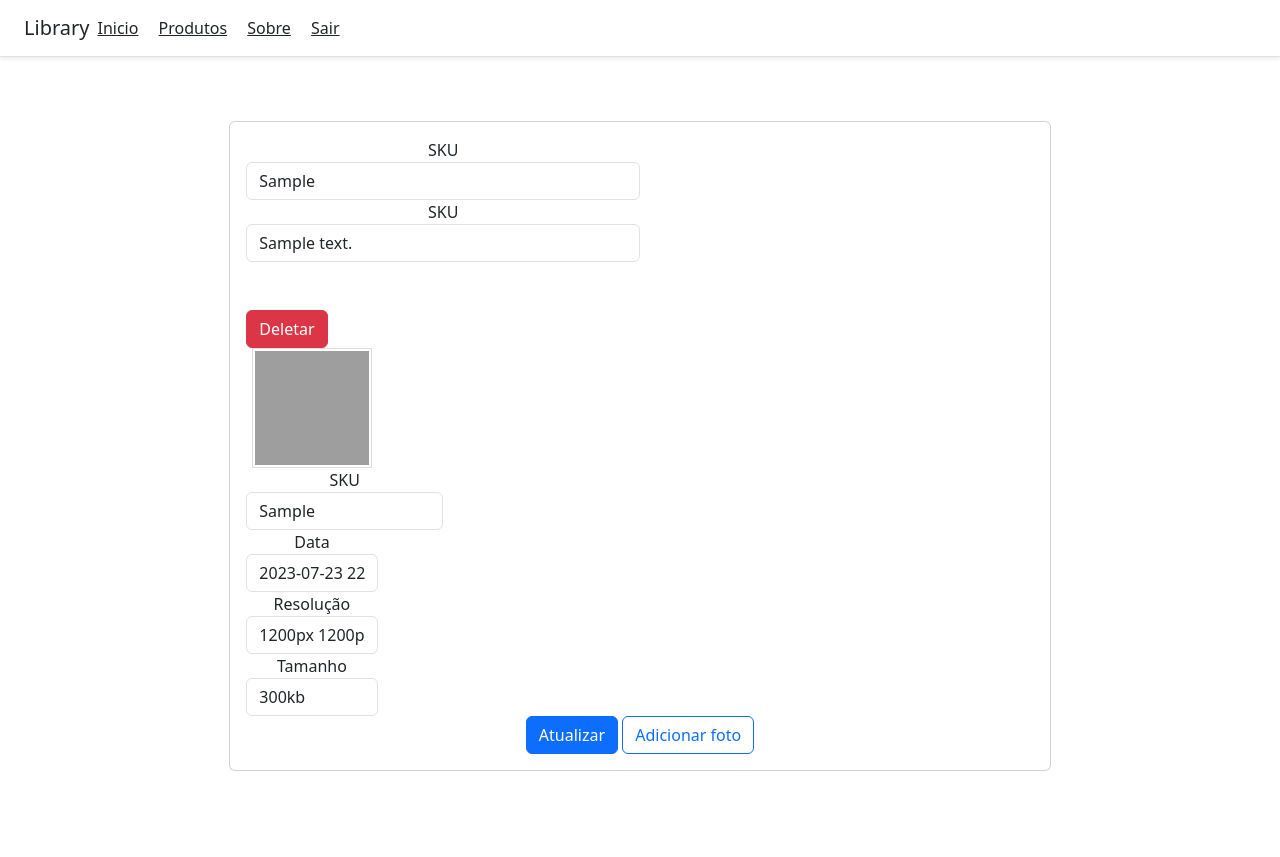
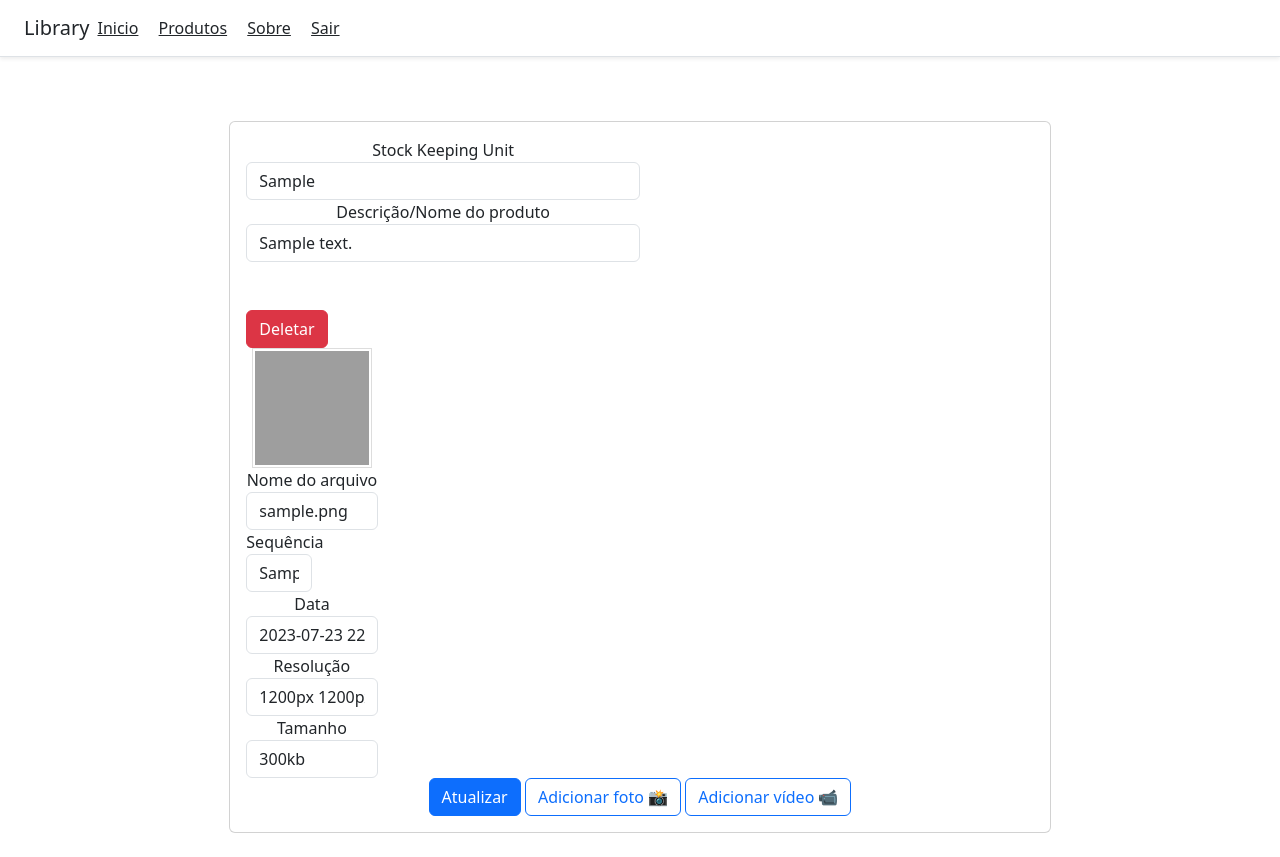
Before and after one commit to douglascarlos-dev/Product-Library, a PHP site: template view/products_edit.php in a window 1280 px wide. Before the commit the page ends 771 px from the top, so only its background shows below. Run offline with PHP 8.4, Linux system fonts and the light colour scheme; the template is opened without the code that fills it: most values are stand-ins (such as "Sample title", 1, 10 or a date in 2020); some libraries are stand-ins or nearby versions; grey boxes are pictures that could not be loaded.

Commit message:
:book: Ajustes de layout

```diff
--- a/model/photoModel.php
+++ b/model/photoModel.php
@@ -83,7 +83,7 @@ class Photo extends Connection {
     }
 
     function photo_list(){
-        $sql_query = "SELECT * FROM view_photo_products WHERE stock_keeping_unit = '" . $this->getStockKeepingUnit() . "'";
+        $sql_query = "SELECT * FROM view_photo_products WHERE stock_keeping_unit = '" . $this->getStockKeepingUnit() . "' ORDER BY sequence";
         $pdo = $this->o_db;
         $stmt = $pdo->prepare($sql_query);
         $array_photo= array();
@@ -112,7 +112,7 @@ class Photo extends Connection {
     function photo_delete(){
 
         $pdo = $this->o_db;
-        $stmt = $pdo->prepare("SELECT file_name_thumbnail  FROM public.view_photo_products WHERE file_name = '" . $this->getFileName() . "'");
+        $stmt = $pdo->prepare("SELECT file_name_thumbnail FROM public.view_photo_products WHERE file_name = '" . $this->getFileName() . "'");
         $stmt->execute();
         $row = $stmt->fetch();
         $thumbnail = $row[0];
--- a/view/products_edit.php
+++ b/view/products_edit.php
@@ -49,11 +49,11 @@ function Mask($mask,$str){
 <form action="<?php echo URLROOT; ?>/products/update/<?php echo $products->getStockKeepingUnit(); ?>" method="post">
   <div class="form-row">
     <div class="form-group col-md-6">
-      <label for="inputSku">SKU</label>
+      <label for="inputSku">Stock Keeping Unit</label>
       <input type="text" class="form-control" id="inputSku" name="sku" value="<?php echo $products->getStockKeepingUnit(); ?>" maxlength="100" readonly>
     </div>
     <div class="form-group col-md-6">
-      <label for="inputSku">SKU</label>
+      <label for="inputSku">Descrição/Nome do produto</label>
       <input type="text" class="form-control" id="inputDescricao" name="descricao" value="<?php echo $products->getDescription(); ?>" maxlength="100">
       </div>
     </div>
@@ -67,12 +67,16 @@ foreach($photo as &$photo_value):
         <br><br><a class="btn btn-danger" href="<?php echo URLROOT; ?>/photo/delete/<?php echo $products->getStockKeepingUnit(); ?>/<?php echo $photo_value->getFileName(); ?>" role="button">Deletar</a>
         </div>
         <div class="form-group col-md-2">
-          <center><img src="<?php echo URLROOT; ?>/foto/<?php echo $products->getStockKeepingUnit(); ?>/<?php echo $photo_value->getFileNameThumbnail()."?t=".time(); ?>" alt="Image preview" class="thumbnail" width="120" height="120"></center>
+          <center><a href="<?php echo URLROOT; ?>/foto/<?php echo $products->getStockKeepingUnit(); ?>/<?php echo $photo_value->getFileName()."?t=".time(); ?>" target="_blank"><img src="<?php echo URLROOT; ?>/foto/<?php echo $products->getStockKeepingUnit(); ?>/<?php echo $photo_value->getFileNameThumbnail()."?t=".time(); ?>" alt="Image preview" class="thumbnail" width="120" height="120"></a></center>
         </div>
 
-        <div class="form-group col-md-3">
-            <label for="inputSku">SKU</label>
-            <input type="text" class="form-control" id="inputSku" name="sku" value="<?php echo $products->getStockKeepingUnit(); ?>" maxlength="100" readonly>
+        <div class="form-group col-md-2">
+            <label for="inputSku">Nome do arquivo</label>
+            <input type="text" class="form-control" id="inputSku" name="sku" value="<?php echo $photo_value->getFileName(); ?>" maxlength="100" readonly>
+        </div>
+        <div class="form-group col-md-1">
+            <label for="inputSequence">Sequência</label>
+            <input type="text" class="form-control" id="inputSequence" name="sequence" value="<?php echo $photo_value->getSequence(); ?>" maxlength="100" readonly>
         </div>
         <div class="form-group col-md-2">
             <label for="inputSku">Data</label>
@@ -94,7 +98,8 @@ endforeach;
 ?>
 
 <button type="submit" class="btn btn-primary">Atualizar</button>
-<a class="btn btn-outline-primary" id="newPhoto" href="<?php echo URLROOT; ?>/photo/new/<?php echo $products->getStockKeepingUnit(); ?>" role="button">Adicionar foto</a>
+<a class="btn btn-outline-primary" id="newPhoto" href="<?php echo URLROOT; ?>/photo/new/<?php echo $products->getStockKeepingUnit(); ?>" role="button">Adicionar foto 📸</a>
+<a class="btn btn-outline-primary" id="newPhoto" href="<?php echo URLROOT; ?>/photo/new/<?php echo $products->getStockKeepingUnit(); ?>" role="button">Adicionar vídeo 📹</a>
 </form>
 </div>
 </div>
--- a/view/products_new.php
+++ b/view/products_new.php
@@ -36,7 +36,7 @@
                         <input type="text" class="form-control" id="inputSku" name="sku" maxlength="100" autofocus>
                     </div>
                     <div class="form-group col-md-8">
-                        <label for="inputDescricao">Descrição</label>
+                        <label for="inputDescricao">Descrição/Nome do produto</label>
                         <input type="text" class="form-control" id="inputDescricao" name="descricao" maxlength="100">
                     </div>
                 </div>
```
